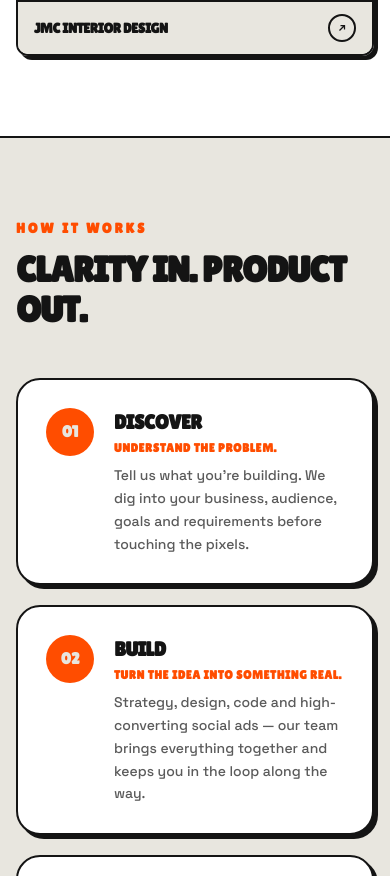
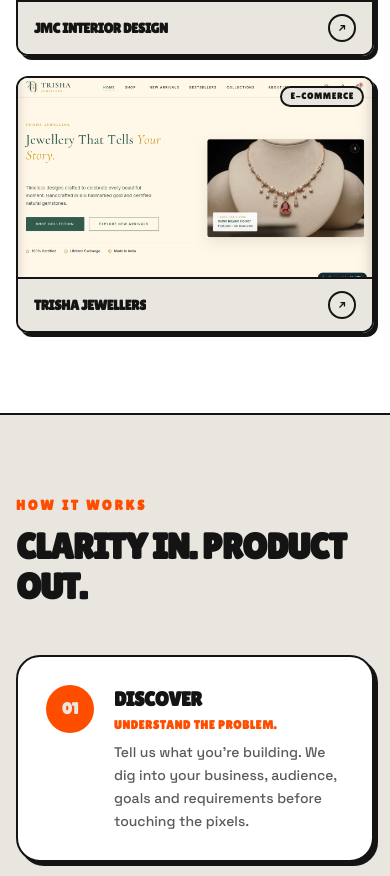
Before and after one commit to vaibhav1960/builtbyus, a website: page index.html in a window 390 px wide. Shown: the part 3834-4710 px from the top of the page. Drawn offline with nearby package versions, Linux system fonts and the light colour scheme; a web font is replaced by a local one.

Commit message:
Add Trisha Jewellers project to portfolio

```diff
--- a/index.html
+++ b/index.html
@@ -882,6 +882,23 @@
             </div>
           </a>
 
+          <!-- Project 3: Trisha Jewellers -->
+          <a href="https://trishajewellers.netlify.app/" target="_blank" rel="noopener noreferrer" class="group block overflow-hidden rounded-xl border-2 border-ink shadow-[4px_4px_0_0_#141414] transition-all hover:-translate-y-1 sm:rounded-3xl sm:shadow-[7px_7px_0_0_#141414]">
+            <div class="relative flex aspect-[16/9] items-center justify-center overflow-hidden bg-cream text-ink">
+              <span class="font-display text-[3.25rem] font-black tracking-tighter opacity-90 sm:text-[6rem]">TRISHA</span>
+              <img src="/work/trisha-jewellers.png" alt="Trisha Jewellers - Fine Jewellery E-Commerce" width="1024" height="459" loading="lazy" decoding="async" class="absolute inset-0 h-full w-full object-cover transition-transform duration-300 group-hover:scale-105" />
+              <span class="absolute right-2 top-2 rounded-full border-2 border-ink bg-cream px-2 py-0.5 font-display text-[0.55rem] font-bold tracking-[0.1em] text-ink sm:right-4 sm:top-4 sm:px-3 sm:py-1 sm:text-[0.65rem]">E-COMMERCE</span>
+            </div>
+            <div class="flex items-center justify-between gap-2 border-t-2 border-ink bg-cream px-4 py-3 sm:px-6 sm:py-5">
+              <h3 class="truncate font-display text-sm font-black tracking-tight sm:text-xl lg:text-2xl">TRISHA JEWELLERS</h3>
+              <span class="grid size-7 shrink-0 place-items-center rounded-full border-2 border-ink transition-colors group-hover:bg-orange group-hover:text-cream sm:size-10">
+                <svg viewBox="0 0 24 24" class="size-3 transition-transform group-hover:translate-x-0.5 group-hover:-translate-y-0.5 sm:size-4" fill="none" stroke="currentColor" stroke-width="2.5">
+                  <path d="M7 17L17 7M9 7h8v8"></path>
+                </svg>
+              </span>
+            </div>
+          </a>
+
         </div>
       </div>
     </section>
@@ -2108,5 +2125,6 @@
       initCookieConsent();
     }
   </script>
+  <script src="/analytics.js" defer></script>
 </body>
 </html>
```
Also changed, not shown: work/trisha-jewellers.png (added).
